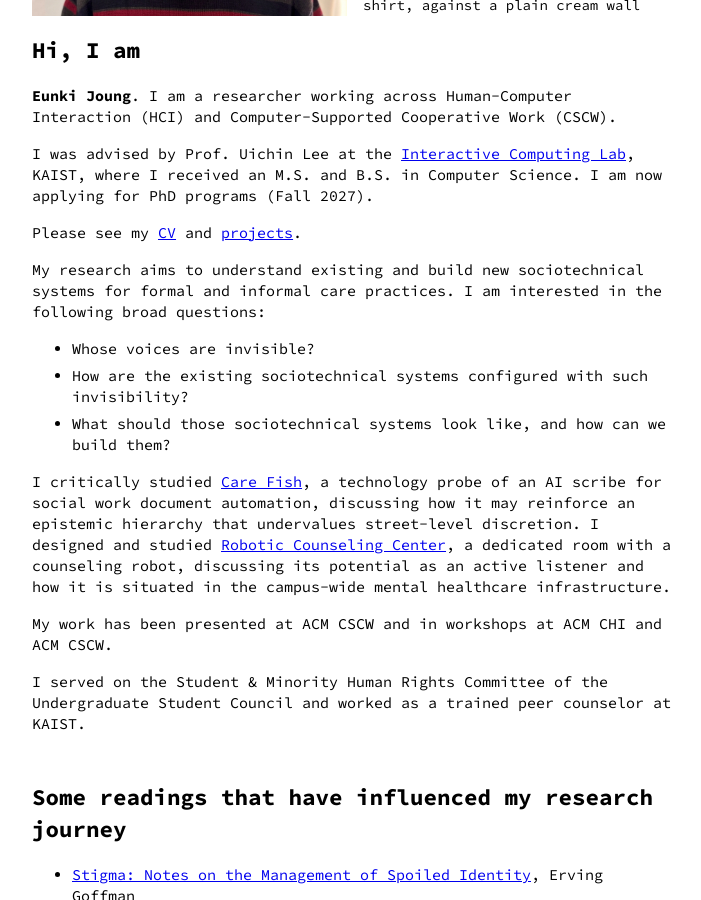
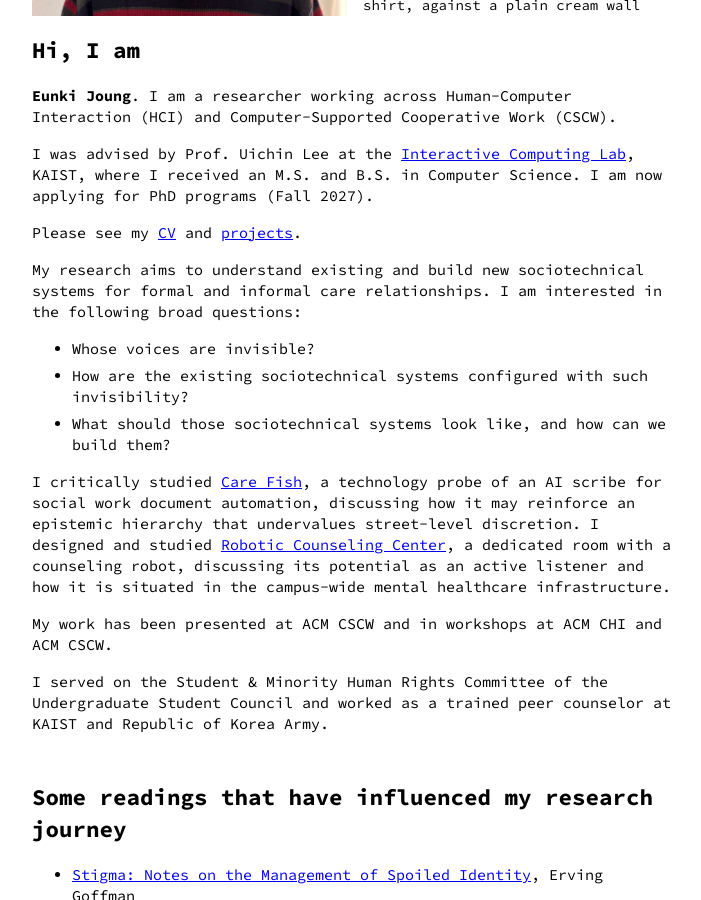
Before and after one commit to eunkiyomi/eunkiyomi.github.io, a Jekyll site: the page built from _posts/2025-02-05-eunki-as-researcher.md, in a window 1280 px wide and 900 px high, scrolled down 453 px. Shown: the whole window, without its empty margins (288-989 px from the left). Built offline with Jekyll 4.4.1, drawn with Linux system fonts in a browser that asks for light colours.

Commit message:
Update researcher page

```diff
--- a/_posts/2025-02-05-eunki-as-researcher.md
+++ b/_posts/2025-02-05-eunki-as-researcher.md
@@ -53,7 +53,7 @@ I was advised by Prof. Uichin Lee at the [Interactive Computing Lab](https://ic.
 
 Please see my [CV](/assets/docs/Eunki_s_CV.pdf) and [projects](/projects).
 
-My research aims to understand existing and build new sociotechnical systems for formal and informal care practices. I am interested in the following broad questions:
+My research aims to understand existing and build new sociotechnical systems for formal and informal care relationships. I am interested in the following broad questions:
 - Whose voices are invisible?
 - How are the existing sociotechnical systems configured with such invisibility?
 - What should those sociotechnical systems look like, and how can we build them?
@@ -63,7 +63,7 @@ I designed and studied [Robotic Counseling Center](/assets/docs/25-cscw-rcc.pdf)
 
 My work has been presented at ACM CSCW and in workshops at ACM CHI and ACM CSCW.
 
-I served on the Student & Minority Human Rights Committee of the Undergraduate Student Council and worked as a trained peer counselor at KAIST.
+I served on the Student & Minority Human Rights Committee of the Undergraduate Student Council and worked as a trained peer counselor at KAIST and Republic of Korea Army.
 
 <!-- [^public-spheres]: Some people may realize Jürgen Habermas's theory when I say 'public spheres.' I think that can be a good start to share my hope of genuine and inclusive communication, but I am not an expert on his theory yet. Thus, please do not think of it as a rigorous use of 'public sphere,' if you are knowledgeable about that concept. Also, I intentionally used a plural form of 'public spheres' because I think there can be multiple forms of public spheres working well in particular contexts, which I hope to explore. -->
 
```
